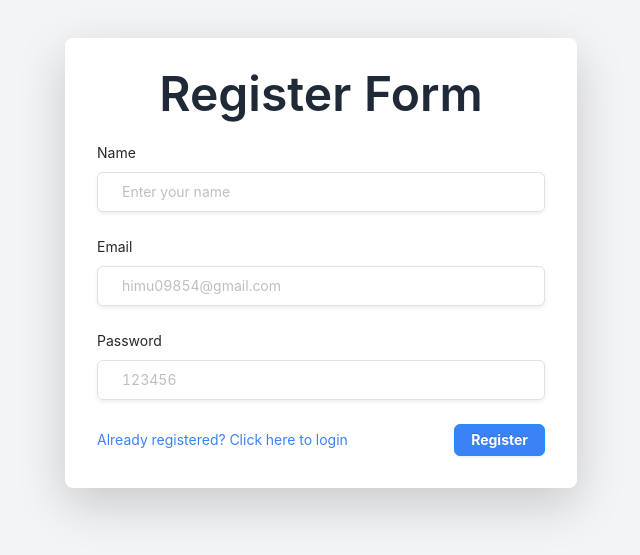
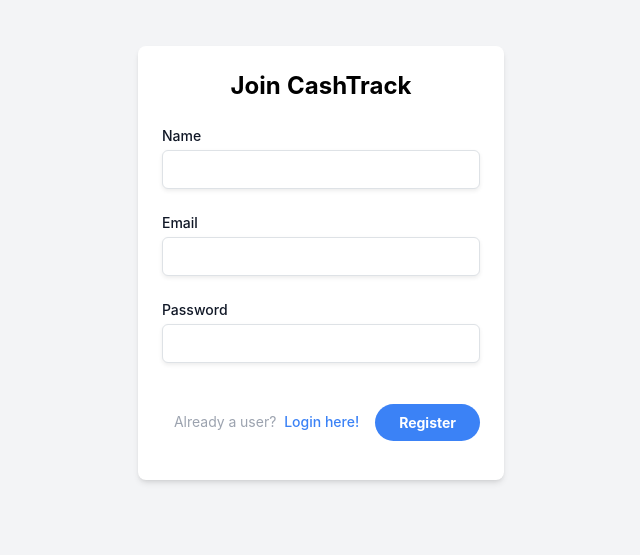
Before and after one commit to yhimanshu22/CashTrack, a React (Create React App) app in the folder client/: page /register in a window 1280 px wide. Shown: the part 137-692 px from the top of the page, without its empty margins (319-959 px from the left). Built offline with nearby package versions, Linux system fonts and the light colour scheme.

Commit message:
Adeed Form,inputType

```diff
--- a/client/package.json
+++ b/client/package.json
@@ -3,7 +3,6 @@
   "name": "client",
   "version": "0.1.0",
   "private": true,
-
   "dependencies": {
     "@testing-library/jest-dom": "^5.16.5",
     "@testing-library/react": "^13.4.0",
@@ -15,6 +14,7 @@
     "react-redux": "^8.0.4",
     "react-router-dom": "^6.4.2",
     "react-scripts": "^5.0.1",
+    "react-toastify": "^10.0.5",
     "redux": "^4.2.0",
     "source-list-map": "^2.0.1",
     "web-vitals": "^2.1.4"
--- /dev/null
+++ b/client/src/components/Form.js
@@ -0,0 +1,110 @@
+import React, { useState } from "react";
+import InputType from "./InputType"; // Adjust path if necessary
+import { Link } from "react-router-dom";
+
+const Form = ({ formType, submitBtn, formTitle, onSubmit }) => {
+  const [email, setEmail] = useState("");
+  const [password, setPassword] = useState("");
+  const [name, setName] = useState("");
+
+  const handleFormSubmit = (e) => {
+    e.preventDefault(); // Prevent default form submission
+
+    // Check if onSubmit is a function
+    if (typeof onSubmit === "function") {
+      if (formType === "login") {
+        onSubmit(email, password);
+      } else if (formType === "register") {
+        onSubmit(name, email, password);
+      }
+    } else {
+      console.error("onSubmit is not a function");
+    }
+  };
+
+  return (
+    <div className="max-w-md mx-auto p-6 bg-white dark:bg-gray-900 rounded-lg shadow-md">
+      <form onSubmit={handleFormSubmit}>
+        <h1 className="text-2xl font-bold text-black text-center mb-4">{formTitle}</h1>
+        {formType === "login" ? (
+          <>
+            <InputType
+              labelText="Email"
+              labelFor="forEmail"
+              inputType="email"
+              name="email"
+              value={email}
+              onChange={(e) => setEmail(e.target.value)}
+            />
+            <InputType
+              labelText="Password"
+              labelFor="forPassword"
+              inputType="password"
+              name="password"
+              value={password}
+              onChange={(e) => setPassword(e.target.value)}
+            />
+          </>
+        ) : (
+          <>
+            <InputType
+              labelText="Name"
+              labelFor="forName"
+              inputType="text"
+              name="name"
+              value={name}
+              onChange={(e) => setName(e.target.value)}
+            />
+            <InputType
+              labelText="Email"
+              labelFor="forEmail"
+              inputType="email"
+              name="email"
+              value={email}
+              onChange={(e) => setEmail(e.target.value)}
+            />
+            <InputType
+              labelText="Password"
+              labelFor="forPassword"
+              inputType="password"
+              name="password"
+              value={password}
+              onChange={(e) => setPassword(e.target.value)}
+            />
+          </>
+        )}
+        <div className="flex md:flex-row md:justify-between items-center">
+          <div className="flex items-center space-x-2 mb-4 md:mb-0">
+            {formType === "login" ? (
+              <div className="mt-4 ml-3">
+                <p className="text-gray-700 dark:text-gray-600 text-center md:text-left">
+                  Not registered yet?{" "}
+                  <Link to="/register" className="text-blue-500 hover:underline font-medium">
+                    Register here!
+                  </Link>
+                </p>
+              </div>
+            ) : (
+              <div className="flex justify-center mt-4 ml-3">
+                <p className="text-gray-400 dark:text-gray-600 text-center md:text-left">
+                  Already a user?{" "}
+                  <Link to="/login" className="text-blue-500 hover:underline ml-1 font-medium">
+                    Login here!
+                  </Link>
+                </p>
+              </div>
+            )}
+          </div>
+          <button
+            type="submit"
+            className="bg-blue-500 hover:bg-blue-600 text-white font-bold py-2 ml-4 px-6 rounded-full mt-0.5 focus:outline-none transition-colors duration-300"
+          >
+            {submitBtn}
+          </button>
+        </div>
+      </form>
+    </div>
+  );
+};
+
+export default Form;
--- /dev/null
+++ b/client/src/components/InputType.js
@@ -0,0 +1,32 @@
+import React from 'react';
+
+const InputType = ({
+  labelText,
+  labelFor,
+  inputType,
+  value,
+  onChange,
+  name,
+}) => {
+  return (
+    <div className="mb-4"> {/* Margin bottom for better spacing */}
+      <label
+        htmlFor={labelFor}
+        className="block text-gray-900 text-sm font-medium mb-1" // Changed label color to gray-900
+      >
+        {labelText}
+      </label>
+
+      <input
+        type={inputType}
+        id={labelFor}
+        name={name}
+        value={value}
+        onChange={onChange}
+        className="block w-full px-3 py-2 border border-gray-300 rounded-md shadow-sm focus:outline-none focus:ring-2 focus:ring-blue-500 bg-white text-gray-900 dark:bg-gray-800 dark:text-gray-900" // Changed text color to gray-900
+      />
+    </div>
+  );
+};
+
+export default InputType;
--- a/client/src/pages/Login.js
+++ b/client/src/pages/Login.js
@@ -1,18 +1,22 @@
+
 import React, { useState, useEffect } from "react";
-import { Form, Input, message } from "antd";
 import { Link, useNavigate } from "react-router-dom";
 import axios from "axios";
 import Spinner from "../components/Spinner";
+import Form from "../components/Form"; // Import your custom Form component
+import { toast } from "react-toastify";
+
 const Login = () => {
   const [loading, setLoading] = useState(false);
   const navigate = useNavigate();
-  //from submit
-  const submitHandler = async (values) => {
+
+  // Handle form submission
+  const submitHandler = async (email, password) => {
     try {
       setLoading(true);
-      const { data } = await axios.post("/users/login", values);
+      const { data } = await axios.post("/users/login", { email, password });
       setLoading(false);
-      message.success("login success");
+      toast.success("Login success");
       localStorage.setItem(
         "user",
         JSON.stringify({ ...data.user, password: "" })
@@ -20,38 +24,31 @@
       navigate("/");
     } catch (error) {
       setLoading(false);
-      message.error("something went wrong");
+      toast.error("Something went wrong");
     }
   };
 
-  //prevent for login user
+  // Redirect logged-in users
   useEffect(() => {
     if (localStorage.getItem("user")) {
       navigate("/");
     }
   }, [navigate]);
+
   return (
     <>
-      <div className="resgister-page ">
+      <div className="login-page">
         {loading && <Spinner />}
 
-        <Form layout="vertical" onFinish={submitHandler}>
-          <h1>Login Form</h1>
+        <div className="flex flex-col justify-center items-center min-h-screen bg-gray-100 dark:bg-gray-800">
+          <Form
+            formTitle="Login Form"
+            submitBtn="Login"
+            formType="login"
+            onSubmit={submitHandler}
+          />
 
-          <Form.Item label="Email" name="email">
-            <Input type="email" />
-          </Form.Item>
-
-          <Form.Item label="Password" name="password">
-            <Input type="password" />
-          </Form.Item>
-
-          <div className="d-flex justify-content-between p-4">
-            <div className="p-3"><Link to="/register">Not a user ? Cleck Here to regsiter</Link></div>
-            <button className="btn btn-primary">Login</button>
-          </div>
-
-        </Form>
+        </div>
       </div>
     </>
   );
--- a/client/src/pages/Register.js
+++ b/client/src/pages/Register.js
@@ -1,101 +1,58 @@
+
 import React, { useState, useEffect } from "react";
-import { Form, Input, message, Button } from "antd";
 import { Link, useNavigate } from "react-router-dom";
 import axios from "axios";
 import Spinner from "../components/Spinner";
+import Form from "../components/Form"; // Import your custom Form component
+import { toast } from "react-toastify";
 
 const Register = () => {
+
+  const [loading, setLoading] = useState(false);
   const navigate = useNavigate();
-  const [loading, setLoading] = useState(false);
 
-  // Prevent logged in users from accessing the registration page
+  // Handle form submission
+  const submitHandler = async (email, password,name) => {
+    try {
+      setLoading(true);
+
+      const { data } = await axios.post("/users/register", { email, password,name });
+
+      setLoading(false);
+      toast.success("User Registered success");
+      localStorage.setItem(
+        "user",
+        JSON.stringify({ ...data.user, password: "" })
+      );
+      navigate("/");
+    } catch (error) {
+      setLoading(false);
+      toast.error("Something went wrong");
+    }
+  };
+
+  // Redirect logged-in users
   useEffect(() => {
     if (localStorage.getItem("user")) {
       navigate("/");
     }
   }, [navigate]);
 
-  const onFinish = async (values) => {
-    try {
-      setLoading(true);
-      const response = await axios.post('/users/register', values);
-      if (response.data.success) {
-        message.success('Registration successful!');
-        navigate('/login');
-      } else {
-        message.error(response.data.message);
-      }
-    } catch (error) {
-      console.error(error);
-      message.error('An error occurred during registration. Please try again.');
-    } finally {
-      setLoading(false);
-    }
-  };
+  return (
+    <>
+      <div className="login-page">
+        {loading && <Spinner />}
 
-  return (
-    <div className="flex items-center justify-center min-h-screen bg-gray-100">
-      <div className="w-full max-w-lg p-8 bg-white shadow-lg rounded-lg">
-        {loading && <Spinner />}
-        <Form layout="vertical" onFinish={onFinish}>
-          <h1 className="text-5xl font-semibold mb-6 text-center text-gray-800">Register Form</h1>
-
-          <Form.Item
-            label="Name"
-            name="name"
-            className="mb-4"
-          >
-            <Input
-              className="w-full px-4 py-2 border border-gray-300 rounded-md shadow-sm focus:outline-none focus:ring-2 focus:ring-blue-500"
-              placeholder="Enter your name"
-            />
-          </Form.Item>
-
-          <Form.Item
-            label="Email"
-            name="email"
-
-            className="mb-4"
-          >
-            <Input
-              type="email"
-              className="w-full px-4 py-2 border border-gray-300 rounded-md shadow-sm focus:outline-none focus:ring-2 focus:ring-blue-500"
-              placeholder="himu09854@gmail.com"
-            />
-          </Form.Item>
-
-          <Form.Item
-            label="Password"
-            name="password"
-
-            className="mb-6"
-          >
-            <Input
-              type="password"
-              className="w-full px-4 py-2 border border-gray-300 rounded-md shadow-sm focus:outline-none focus:ring-2 focus:ring-blue-500"
-              placeholder="123456"
-            />
-          </Form.Item>
-
-          <div className="flex justify-between items-center">
-            <Link
-              to="/login"
-              className="text-blue-500 hover:text-blue-700 text-sm"
-            >
-              Already registered? Click here to login
-            </Link>
-            <Button
-              type="primary"
-              htmlType="submit"
-              loading={loading}
-              className="bg-blue-500 hover:bg-blue-700 text-white font-bold justify-center px-3 rounded"
-            >
-              Register
-            </Button>
-          </div>
-        </Form>
+        <div className="flex flex-col justify-center items-center min-h-screen bg-gray-100 dark:bg-gray-800">
+          <Form
+            formTitle="Join CashTrack"
+            submitBtn="Register"
+            formType="register"
+            onSubmit={submitHandler}
+          />
+        </div>
       </div>
-    </div>
+    </>
   );
 };
 
```
Also changed, not shown: 2 other files (tests, documents, lock files or other folders).
